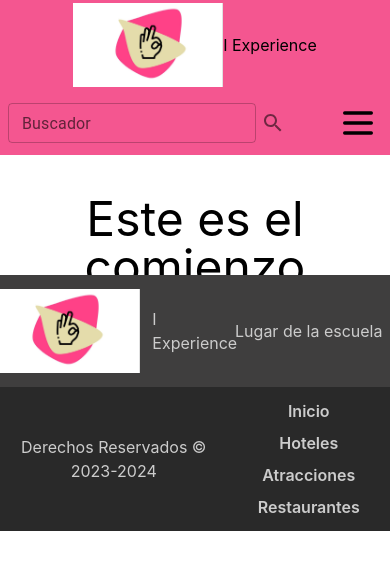
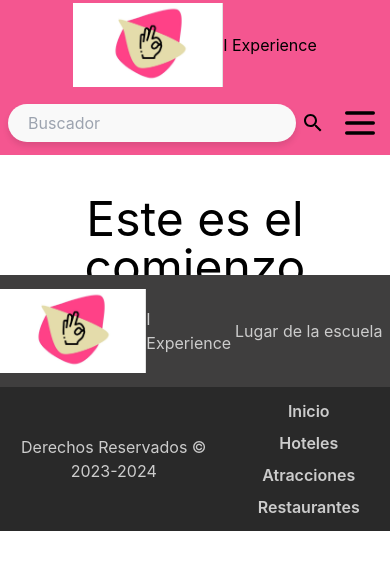
Before and after one commit to jocttavio/custom-map, a Next.js app: page / in a window 390 px wide. Shown: the top 570 px of the page. Built offline with nearby package versions, Linux system fonts and the light colour scheme.

Commit message:
Mejoras en el diseño responsive

```diff
--- a/components/MyMap/GeneralMap.js
+++ b/components/MyMap/GeneralMap.js
@@ -228,9 +228,9 @@ export default function GeneralMap({ TypeMap }) {
 
     return (
         <div className='relative w-full h-[100vh]'>
-            <div className='absolute top-2 left-14 flex xl:flex-row lg:flex-row md:flex-row sm:flex-col flex-col xl:justify-start justify-center items-center gap-x-4 gap-y-2 z-[1200] xl:w-[750px] lg:w-[725] md:w-[710px] sm:w-[580px] w-[300px] xl:h-20 lg:h-24 md:h-28 sm:h-32 h-40 bg-[#E4DCAB] rounded-lg'>
+            <div className='absolute top-2 left-14 flex xl:flex-row lg:flex-row md:flex-row sm:flex-row flex-col xl:justify-start justify-center items-center gap-x-4 gap-y-2 z-[1200]  bg-[#E4DCAB] rounded-lg p-3'>
                 <div className='flex justify-center items-center'>
-                    <div className='ml-4 w-[240px]'>
+                    <div className='xl:w-[240px] lg:w-[240px] md:w-[240px] sm:w-[220px] w-[220px]'>
                         <Autocomplete
                             options={Options}
                             id="auto-complete"
@@ -251,7 +251,7 @@ export default function GeneralMap({ TypeMap }) {
                     </div>
                 </div>
 
-                <div className='flex flex-wrap flex-row justify-center items-center gap-y-3 gap-x-4'>
+                <div className='flex flex-wrap flex-row justify-center items-center gap-y-3 gap-x-4 xl:w-[470px] lg:w-[450px] md:w-[370px] sm:w-[240px] w-[270px]'>
                     <Button variant="contained"  size='small' disabled={ArrayButton[0]} onClick={HotelsMap} endIcon={<HotelIcon />}>
                         Hoteles
                     </Button>
--- a/components/layout/Footer.jsx
+++ b/components/layout/Footer.jsx
@@ -6,7 +6,7 @@ function Footer() {
     <footer className="flex flex-col w-full">
       <div className="flex flex-row justify-center items-center xl:h-24 h-28 bg-[#3f3e3e] text-[#CCCCCC]">
 
-        <div className="flex flex-row justify-center gap-x-3 items-center w-7/12">
+        <div className="flex flex-row justify-center items-center w-7/12">
           <Image src="/logo.jpeg"
             alt="Picture of the author"
             width={150}
--- a/components/layout/Navbar.jsx
+++ b/components/layout/Navbar.jsx
@@ -43,8 +43,8 @@ const Navbar = () => {
 
       <div className="flex flex-row items-center h-[65px] w-full bg-[#f45690]">
         <div className="flex justify-start items-center xl:w-3/12 lg:w-4/12 md:w-5/12 sm:w-10/12 w-10/12 h-full ml-2">
-          <TextField id="outlined-basic" size="small" label="Buscador" variant="outlined" />
-          <IconButton variant="contained" size='small' >
+          <input type="text" className={classes.inputRounded} placeholder="Buscador"/>
+          <IconButton variant="contained" size='small' color="inherit">
             <SearchIcon />
           </IconButton>
         </div>
--- a/styles/header.module.css
+++ b/styles/header.module.css
@@ -16,6 +16,23 @@
 
 .OptionMenu{
   @apply xl:flex lg:flex md:flex sm:hidden hidden items-center xl:relative lg:relative md:relative sm:absolute absolute xl:flex-row lg:flex-row md:flex-row sm:flex-col flex-col xl:top-0 lg:top-0 md:top-0 sm:top-[100%] top-[100%] right-0 xl:bg-transparent lg:bg-transparent md:bg-transparent sm:bg-[#E4DCAB] bg-[#E4DCAB] rounded-2xl z-[4000];
+}
+
+.inputRounded {
+  padding: 7px 20px;
+  border: none;
+  border-radius: 40px;
+  box-shadow: 0 4px 6px rgba(0, 0, 0, 0.1);
+  background-color: #f9f9f9;
+  font-size: 16px;
+  color: #333;
+  transition: all 0.3s ease;
+  outline: none;
+}
+
+.inputRounded:hover{
+  box-shadow: 0 5px 6px rgba(0, 0, 0, 0.3);
+  background-color: #fff;
 }
 
 .header_initial {
```
